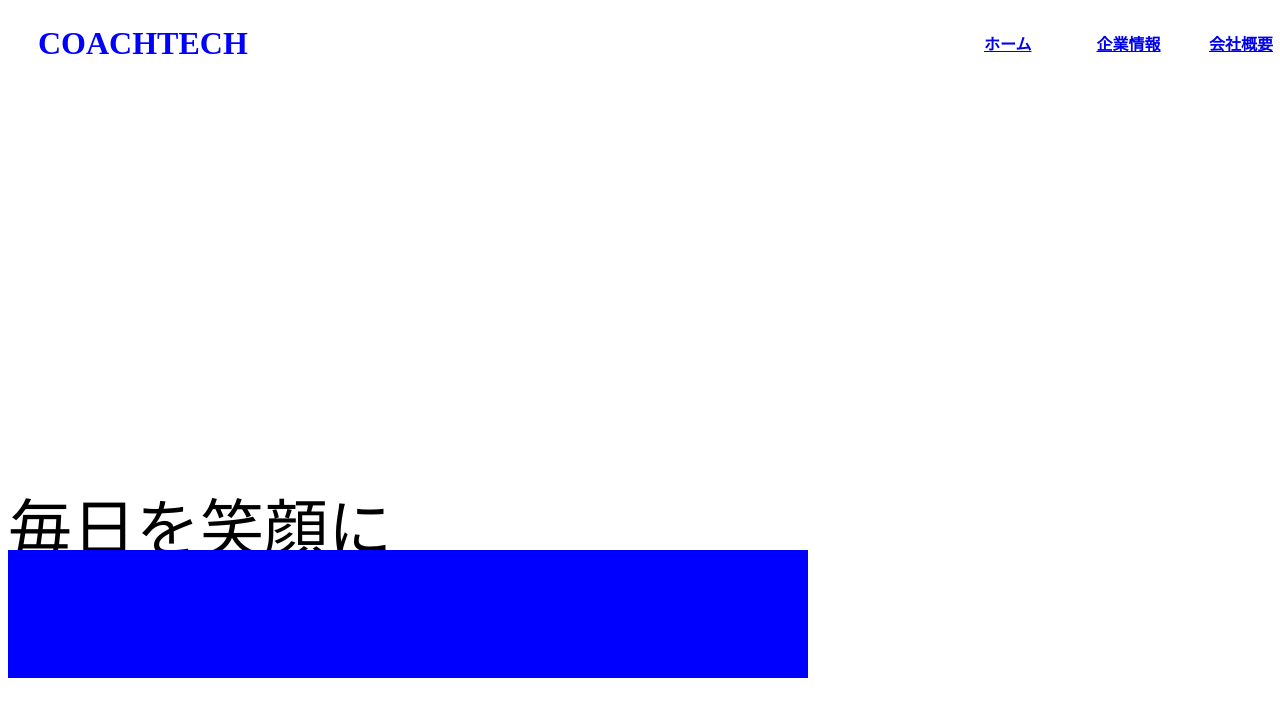
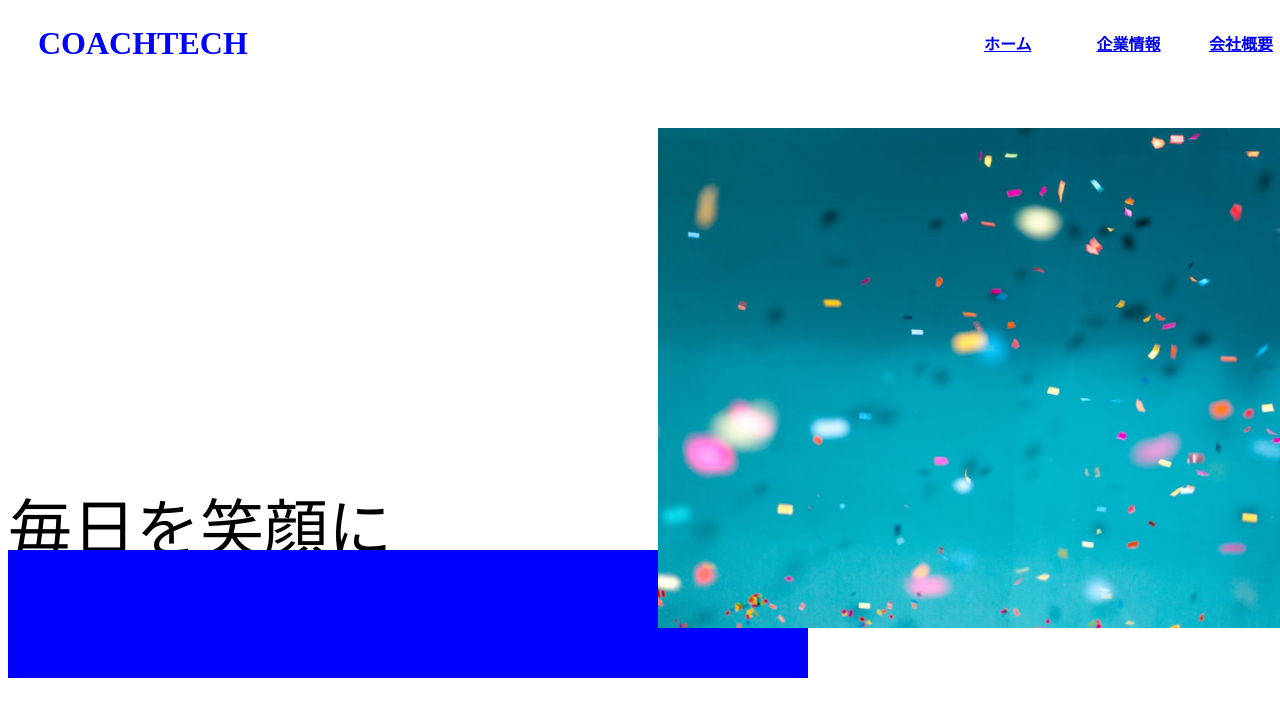
Before and after one commit to inoue0861/20211207-task, a plain HTML site: page index.html in a window 1280 px wide. Shown: the top 716 px of the page. Drawn offline with Linux system fonts and the light colour scheme.

Commit message:
img編集

```diff
--- a/課題.css
+++ b/課題.css
@@ -31,7 +31,7 @@ body {
 }
 
 .photo {
-  background-image: url("../20211207inoue/img/firstview.jpeg");
+  background-image: url("img/firstview.jpeg");
   background-repeat: no-repeat;
   position: absolute;
   background-position: right 0px top 50px;
```
